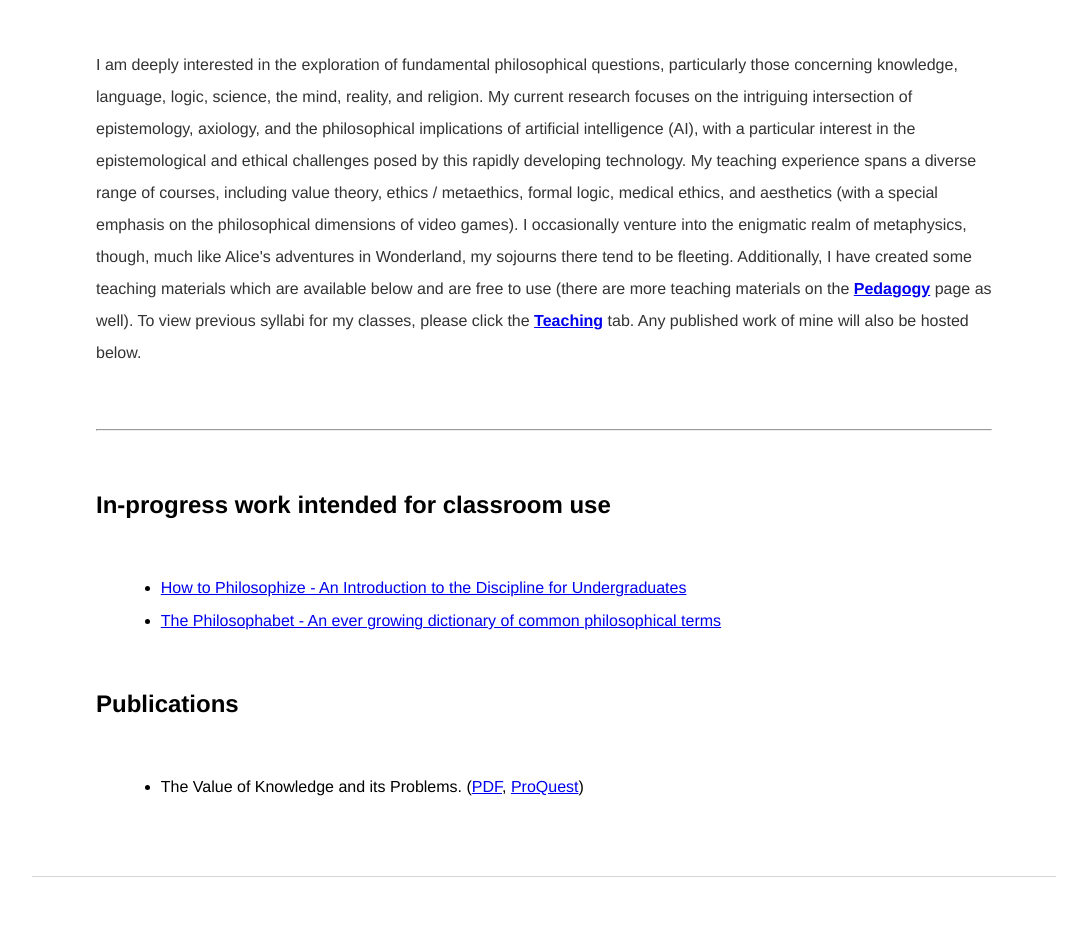
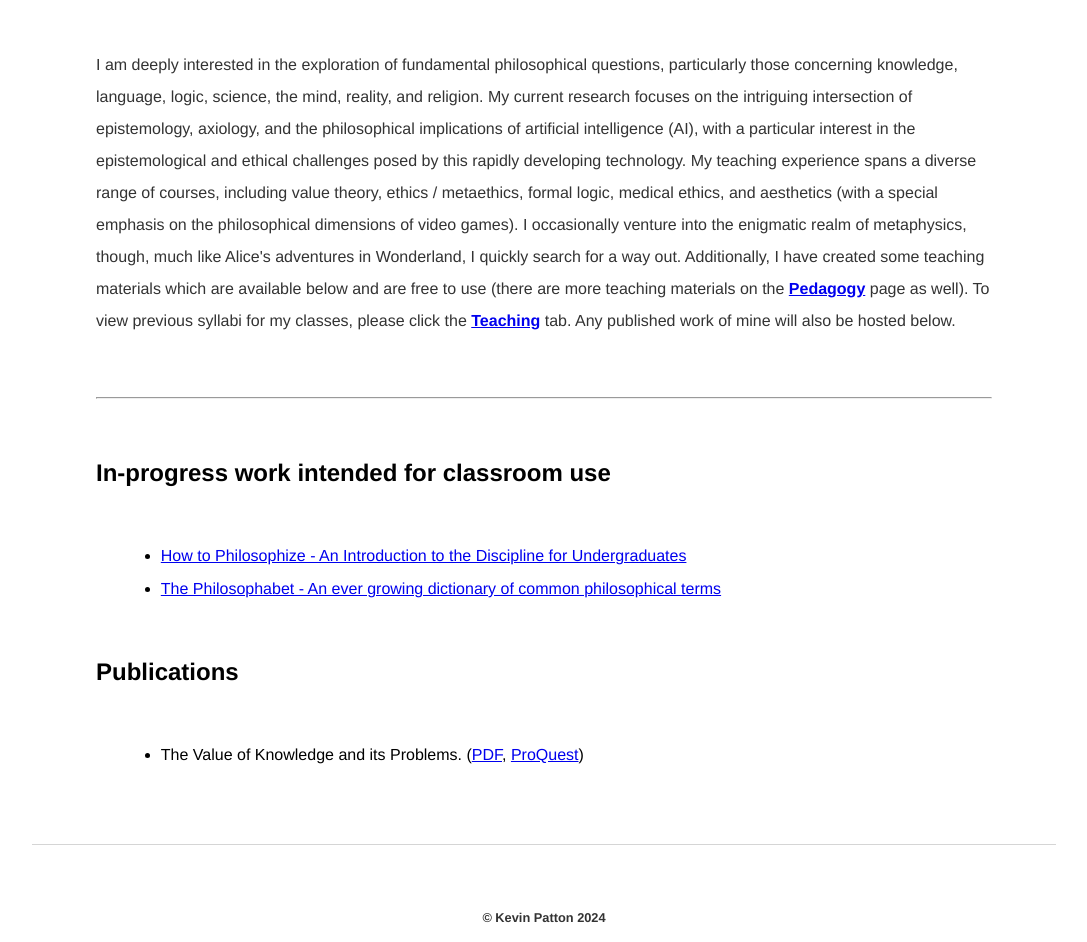
Before and after one commit to kevinjpatton/kevinjpatton.github.io, a Jekyll site: the page built from research/index.html, in a window 1280 px wide. Shown: the part 379-1321 px from the top of the page, without its empty margins (96-1183 px from the left). Built offline with Jekyll 4.4.1, drawn with Linux system fonts in a browser that asks for light colours; Markdown is read by kramdown in place of the engine named in the settings.

Commit message:
Update index.html

```diff
--- a/research/index.html
+++ b/research/index.html
@@ -2,7 +2,7 @@
 layout: research
 title: Kevin Patton | Research
 ---
-<p>I am deeply interested in the exploration of fundamental philosophical questions, particularly those concerning knowledge, language, logic, science, the mind, reality, and religion. My current research focuses on the intriguing intersection of epistemology, axiology, and the philosophical implications of artificial intelligence (AI), with a particular interest in the epistemological and ethical challenges posed by this rapidly developing technology. My teaching experience spans a diverse range of courses, including value theory, ethics / metaethics, formal logic, medical ethics, and aesthetics (with a special emphasis on the philosophical dimensions of video games). I occasionally venture into the enigmatic realm of metaphysics, though, much like Alice's adventures in Wonderland, my sojourns there tend to be fleeting. Additionally, I have created some teaching materials which are available below and are free to use (there are more teaching materials on the <a href="/pedagogy/"><b>Pedagogy</b></a> page as well). To view previous syllabi for my classes, please click the <a href="/teaching"><b>Teaching</b></a> tab. Any published work of mine will also be hosted below.</p>
+<p>I am deeply interested in the exploration of fundamental philosophical questions, particularly those concerning knowledge, language, logic, science, the mind, reality, and religion. My current research focuses on the intriguing intersection of epistemology, axiology, and the philosophical implications of artificial intelligence (AI), with a particular interest in the epistemological and ethical challenges posed by this rapidly developing technology. My teaching experience spans a diverse range of courses, including value theory, ethics / metaethics, formal logic, medical ethics, and aesthetics (with a special emphasis on the philosophical dimensions of video games). I occasionally venture into the enigmatic realm of metaphysics, though, much like Alice's adventures in Wonderland, I quickly search for a way out. Additionally, I have created some teaching materials which are available below and are free to use (there are more teaching materials on the <a href="/pedagogy/"><b>Pedagogy</b></a> page as well). To view previous syllabi for my classes, please click the <a href="/teaching"><b>Teaching</b></a> tab. Any published work of mine will also be hosted below.</p>
 <div id="philpeople-component-follow_btn"></div>
 <script type="text/javascript" src="https://philpeople.org/components/follow_btn?props%5B%3Aprofile_id_prop%5D=1087885&amp;props%5Bcontext%5D=external"></script>
 <hr>
```
